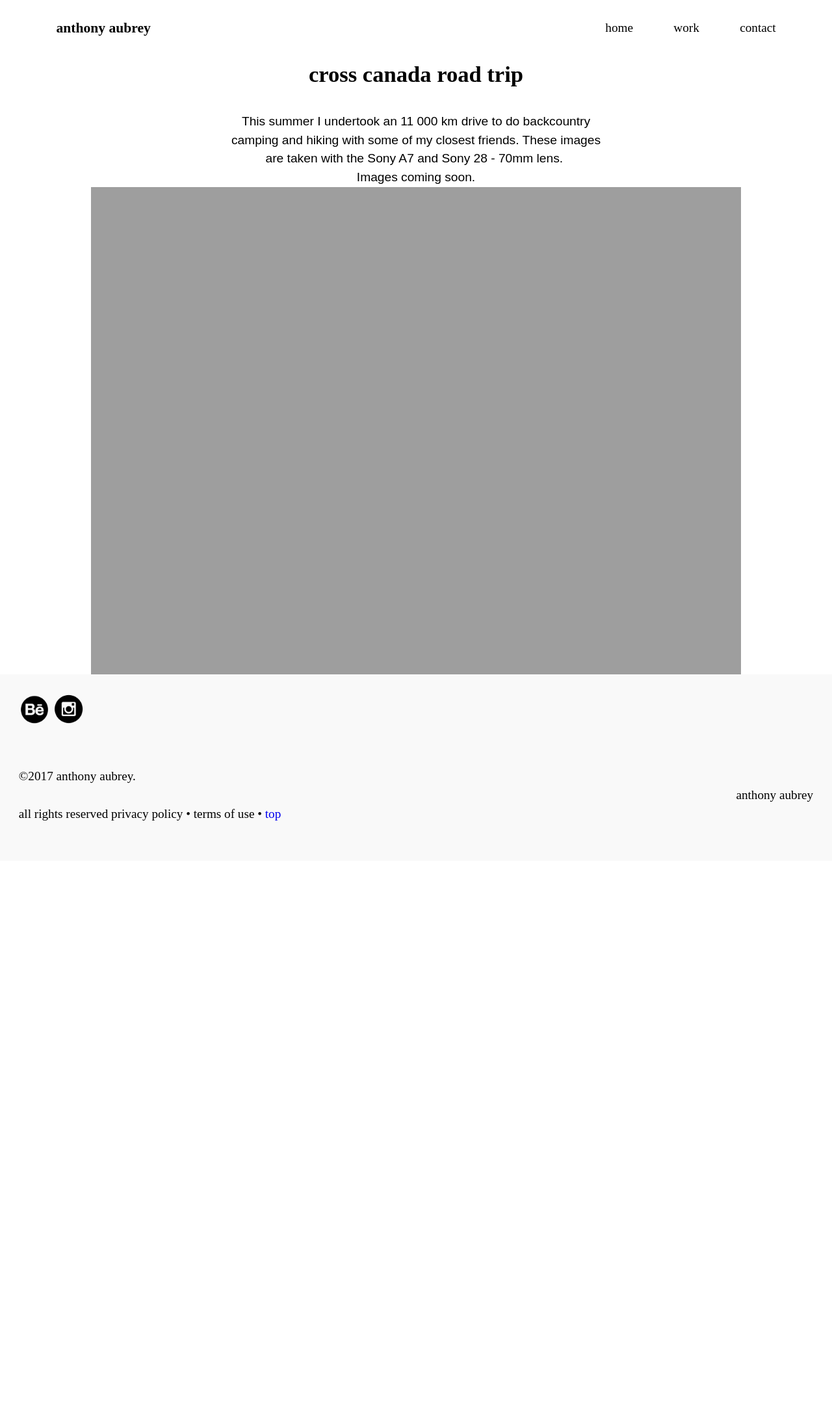
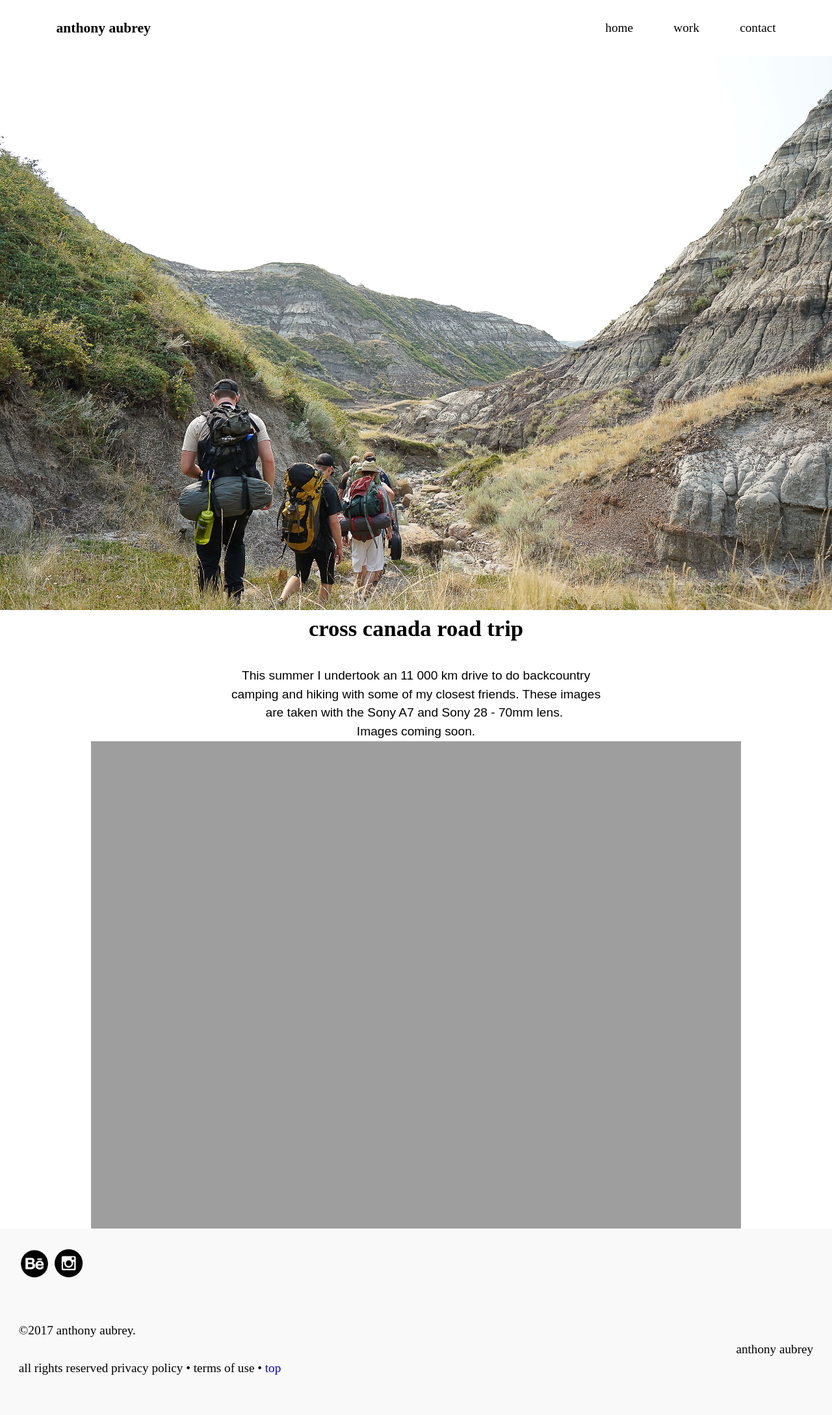
Before and after one commit to anthonyaubrey/portfolio, a Jekyll site: the page built from tripphotography.html, in a window 1280 px wide. Shown: the whole page at 65% size. Built offline with Jekyll 4.4.1, drawn with Linux system fonts in a browser that asks for light colours; before the commit the page ends 1325 px from its top, so only the background shows below that.

Commit message:
Large banner photo added to new photography page

```diff
--- a/tripphotography.html
+++ b/tripphotography.html
@@ -4,6 +4,7 @@
 
 <main role="main" id="main" class="text-center">
   <div class="text-center">
+      <img class="img-flex"src="{{site.baseurl}}/img/photo-l.jpg">
     <h1 class="text-center">cross canada road trip</h1>
     <p class="wrapper open-sans text-center">This summer I undertook an 11 000 km drive to do backcountry camping and hiking with some of my closest friends. These images are taken with the Sony A7 and Sony 28 - 70mm lens. </p>
     <p class="open-sans wrapper">Images coming soon.</p>
```
Also changed, not shown: img/photo-l.jpg (added).
